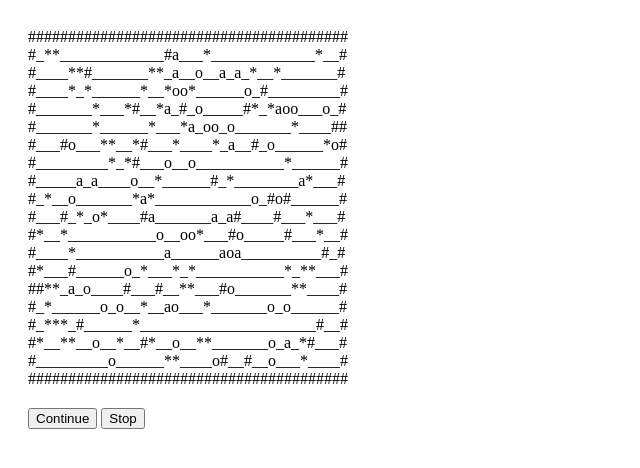
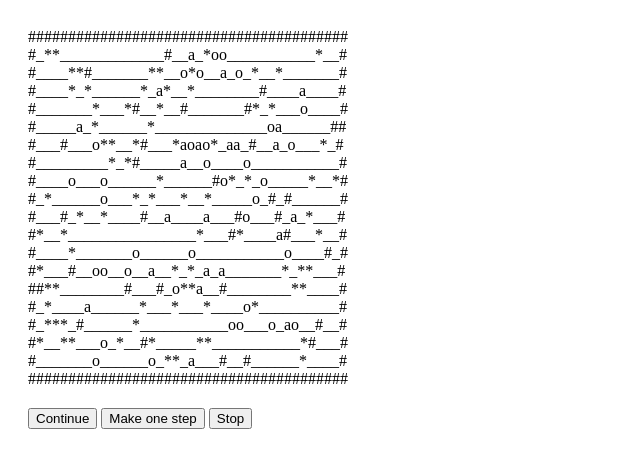
Before and after one commit to IliasEpam/fed, a plain HTML site: page js advansed/index.html in a window 1280 px wide. Shown: the whole page, without its empty margins (0-640 px from the left). Drawn offline with Linux system fonts and the light colour scheme.

Commit message:
advansed upd

```diff
--- a/js advansed/index.html
+++ b/js advansed/index.html
@@ -17,21 +17,16 @@
 <body>
     <div id="world">
     </div>
-    <button onclick="var alive = setInterval(world.alive.bind(world), 500);">Continue</button>
+    <button onclick="var alive = setInterval(world.alive.bind(world), 1000);">Continue</button>
+    <button onclick="world.alive()">Make one step</button>
     <button onclick="stopAlive()">Stop</button>
 
     <script>
-        function Rock(x, y) {
-            this.position = [x, y];
-            this.value = '#';
-        }
-        var rocks = [];
-
         function Creatures() {}
         Creatures.prototype.generatePosition = function(ifReproducing) {
             var varient;
             var acceptableChars = '_' + this.eats;
-            if (ifReproducing || this.energy > this.energyToReproduction * 0.7) {
+            if (ifReproducing || this.energy > this.energyToReproduction * 0.8) {
                 acceptableChars = '_';
             } else if (this.energy < this.energyToReproduction * 0.1) {
                 acceptableChars = this.eats;
@@ -196,15 +191,11 @@
                     var line = '';
                     for (var j = 0; j < width; j++) {
                         if (i < 1 || j == 0 || j == width - 1 || i > (height - 2)) {
-                            var rock = new Rock(i, j);
-                            rocks.push(rock);
-                            line += rock.value;
+                            line += '#';
                         } else {
                             var cellContentDeterminant = Math.random();
                             if (cellContentDeterminant < 0.05) {
-                                var rock = new Rock(i, j);
-                                rocks.push(rock);
-                                line += rock.value;
+                                line += '#';
                             } else if (cellContentDeterminant < 0.1) {
                                 var plantEater = new PlantEaters(i, j);
                                 plantEaters.push(plantEater);
@@ -243,9 +234,6 @@
         }
         var world = new World(40, 20);
         world.build();
-        /* setInterval(function() {
-             world.alive();
-         }, 200);*/
         var alive = setInterval(world.alive.bind(world), 1000);
 
         function stopAlive() {
```
